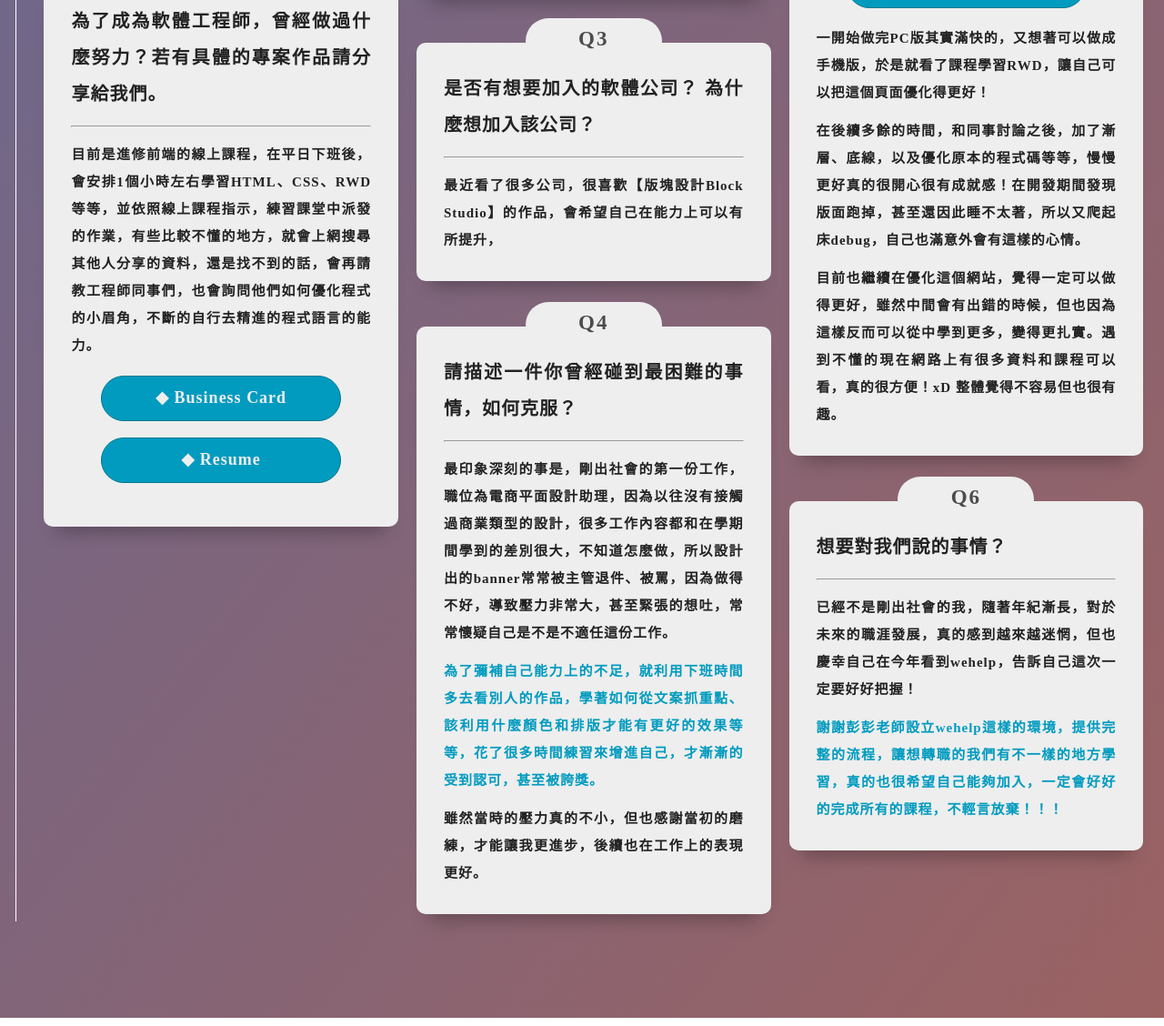
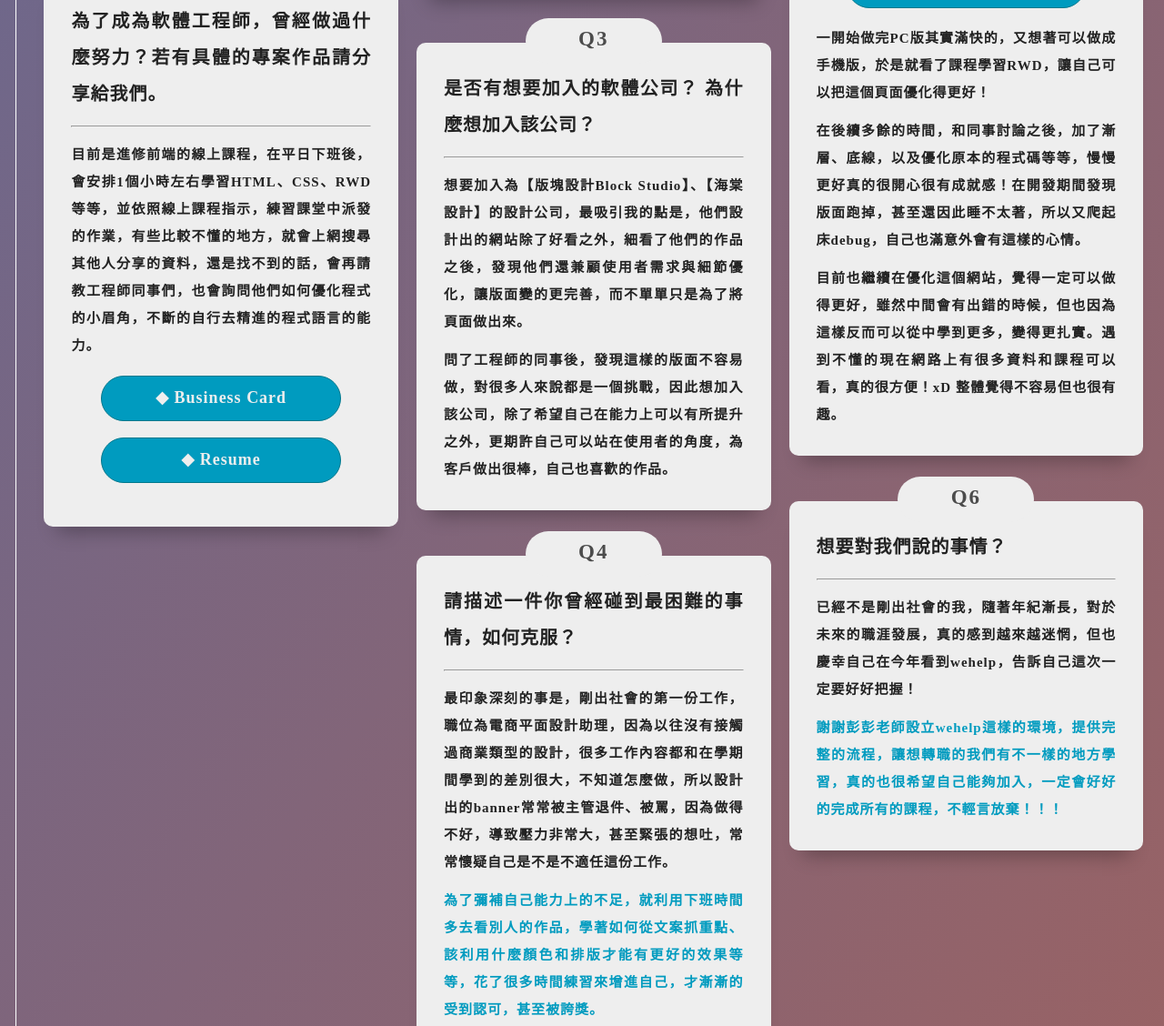
Before and after one commit to shinoshyun/Application-Forms, a plain HTML site: page index.html in a window 1280 px wide. Shown: the part 485-1613 px from the top of the page at 91% size. Drawn offline with Linux system fonts and the light colour scheme.

Commit message:
Update index.html

```diff
--- a/index.html
+++ b/index.html
@@ -52,9 +52,9 @@
                     <div>是否有想要加入的軟體公司？
                         為什麼想加入該公司？</div>
                 </div>
-
                 <hr>
-                <p>最近看了很多公司，很喜歡【版塊設計Block Studio】的作品，會希望自己在能力上可以有所提升，</p>
+                <p>想要加入為【版塊設計Block Studio】、【海棠設計】的設計公司，最吸引我的點是，他們設計出的網站除了好看之外，細看了他們的作品之後，發現他們還兼顧使用者需求與細節優化，讓版面變的更完善，而不單單只是為了將頁面做出來。</p>
+                <p>問了工程師的同事後，發現這樣的版面不容易做，對很多人來說都是一個挑戰，因此想加入該公司，除了希望自己在能力上可以有所提升之外，更期許自己可以站在使用者的角度，為客戶做出很棒，自己也喜歡的作品。</p>
             </div>
             <div class="box">
                 <div class="question">
```
